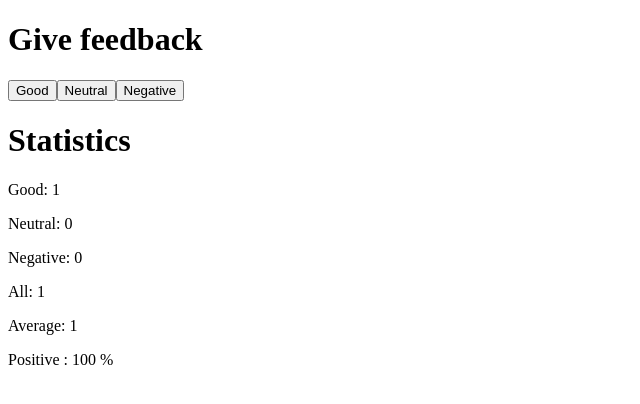
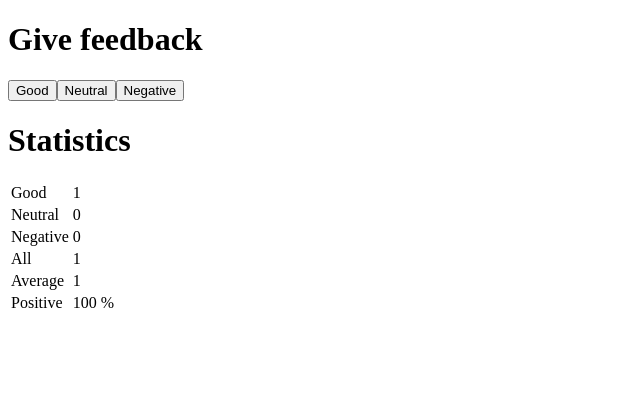
Before and after one commit to petteri9292/Fullstack-Open, a React (Vite) app in the folder part1/unicafe/: page / in a window 1280 px wide. Both pictures are taken after a click on the button "Good". Shown: the top 404 px of the page, without its empty margins (0-640 px from the left). Built offline with nearby package versions, Linux system fonts and the light colour scheme.

Commit message:
Exercise 1.11 done

```diff
--- a/part1/unicafe/src/App.jsx
+++ b/part1/unicafe/src/App.jsx
@@ -44,12 +44,38 @@ const Statistics = ({N_of_good, N_of_neutral, N_of_negative}) => {
     <div>
 
     <h1>Statistics</h1>
-    <StatisticLine text="Good" value={N_of_good}/>
-    <StatisticLine text="Neutral" value={N_of_neutral}/>
-    <StatisticLine text="Negative" value={N_of_negative}/>
-    <StatisticLine text="All" value={total}/>
-    <StatisticLine text="Average" value={(N_of_good-N_of_negative)/total}/>
-    <StatisticLine text="Positive " value={positive_percent + " %"}/>
+
+    <table>
+      <thead></thead>
+      <tbody>
+        <tr>
+          <td>Good</td>
+          <td>{N_of_good}</td>
+        </tr>
+        <tr>
+          <td>Neutral</td>
+          <td>{N_of_neutral}</td>
+        </tr>
+        <tr>
+          <td>Negative</td>
+          <td>{N_of_negative}</td>
+        </tr>
+        <tr>
+          <td>All</td>
+          <td>{total}</td>
+        </tr>
+        <tr>
+          <td>Average</td>
+          <td>{(N_of_good-N_of_negative)/total}</td>
+        </tr>
+        <tr>
+          <td>Positive</td>
+          <td>{positive_percent + " %"}</td>
+        </tr>
+
+      </tbody>
+      <tfoot></tfoot>
+    </table>
   </div>
   )
 }
```
